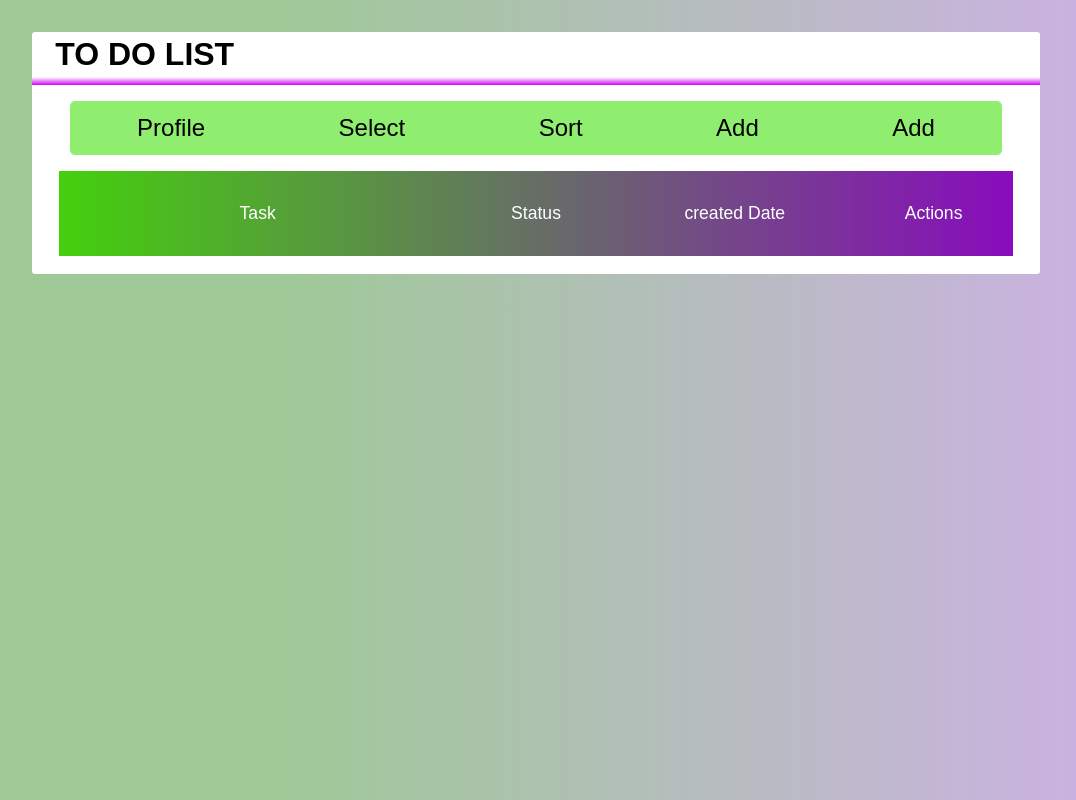
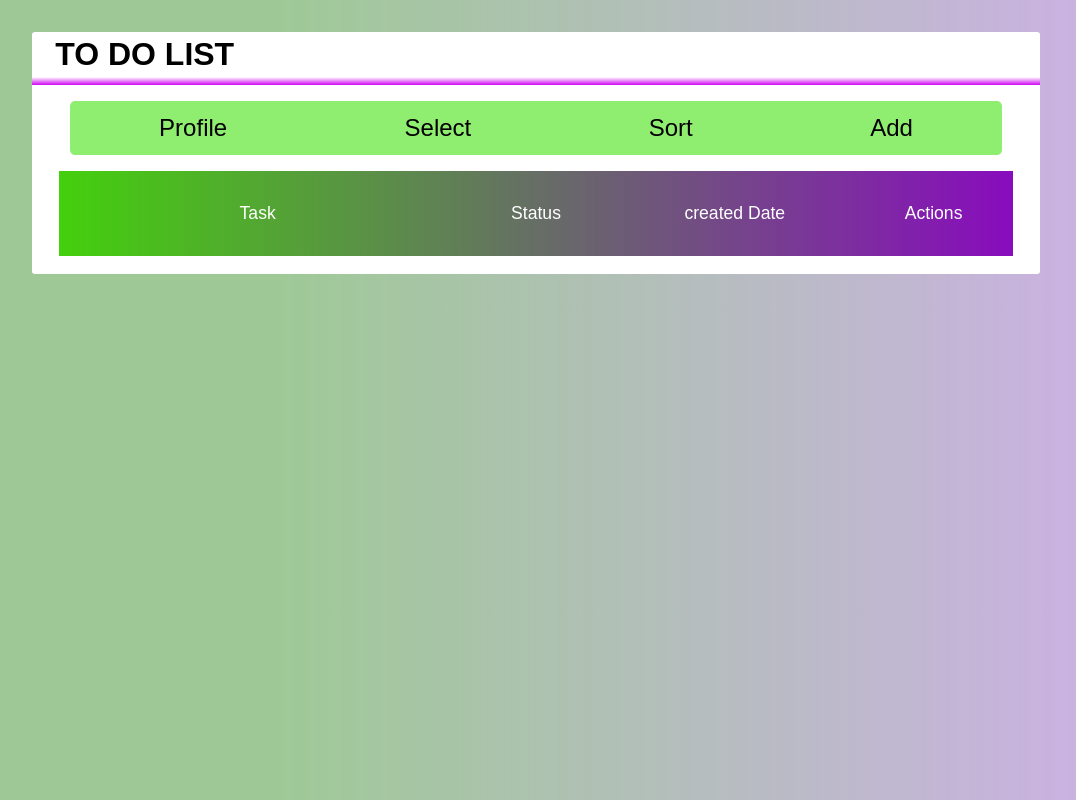
Before and after one commit to pradeepsalamon/to-do-list---javascript, a plain HTML site: page index.html in a window 1280 px wide. Shown: the whole page, without its empty margins (104-1180 px from the left). Drawn offline with Linux system fonts and the light colour scheme.

Commit message:
updated index.html

```diff
--- a/index.html
+++ b/index.html
@@ -20,7 +20,6 @@
             <div class="nav-items">Profile</div>
             <div class="nav-items" onclick="select()">Select</div>
             <div class="nav-items" onclick="sort()">Sort</div>
-            <div class="nav-items" onclick="getNewList()">Add</div>
             <div class="nav-items" onclick="getNewList()">Add</div>
         </nav>
         <div class="list-container">
```
